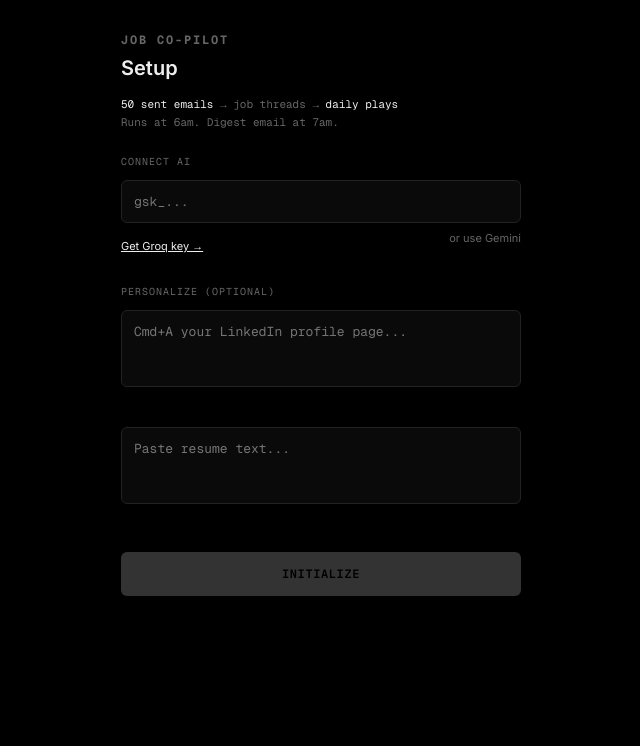
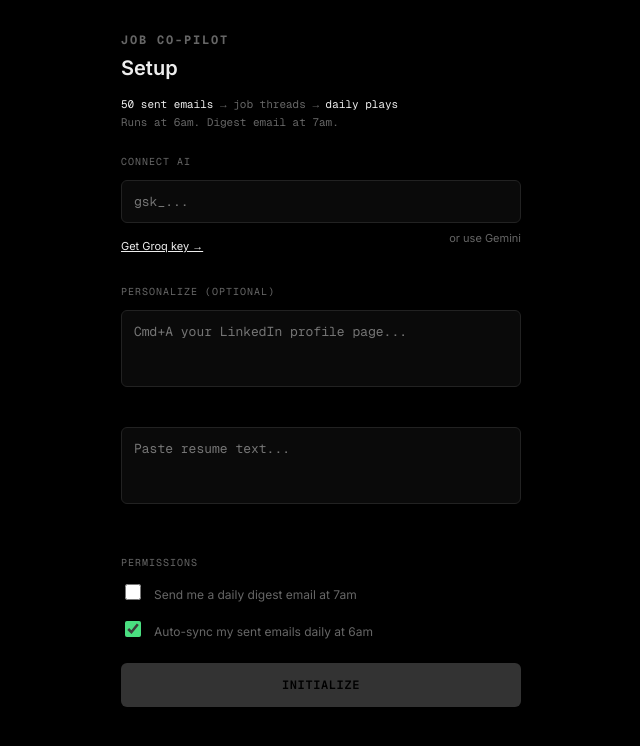
Before and after one commit to aniketh-maddipati/job-search-copilot, a website: page Setup.html in a window 1280 px wide. Shown: the whole page, without its empty margins (319-959 px from the left). Drawn offline with nearby package versions, Linux system fonts and the light colour scheme.

Commit message:
Fix consent triggers, quote parsing

```diff
--- a/Setup.html
+++ b/Setup.html
@@ -119,6 +119,25 @@
     }
 
     .toggle-link:hover { color: var(--text); }
+
+    .consent-row {
+      display: flex;
+      align-items: center;
+      gap: 10px;
+      font-size: 12px;
+      color: var(--mute);
+      margin-bottom: 10px;
+      cursor: pointer;
+    }
+
+    .consent-row input[type="checkbox"] {
+      width: 16px;
+      height: 16px;
+      accent-color: var(--success);
+      cursor: pointer;
+    }
+
+    .consent-row span { flex: 1; }
 
     .hidden { display: none; }
 
@@ -474,12 +493,27 @@
     rows="3"
     placeholder="Paste resume text..."
     oninput="validateContext('resume')"
-    ></textarea>
+  >
+</textarea>
   <div id="resumeStatus" class="input-status"></div>
+
+  <!-- Consent Section -->
+  <div class="section-label">Permissions</div>
+
+  <label class="consent-row">
+    <input type="checkbox" id="consentDigest" onchange="validateInputs()">
+    <span>Send me a daily digest email at 7am</span>
+  </label>
+
+  <label class="consent-row">
+    <input type="checkbox" id="consentSync" checked onchange="validateInputs()">
+    <span>Auto-sync my sent emails daily at 6am</span>
+  </label>
 
   <button id="btnInit" disabled onclick="startSetup()">
     Initialize
   </button>
+
   </div>
 
   <!-- VIEW: Progress -->
@@ -806,6 +840,11 @@
       resume: resumeParsed
     };
 
+    const consent = {
+      digest: document.getElementById('consentDigest').checked,
+      autoSync: document.getElementById('consentSync').checked
+    };
+
     showView('viewProgress');
 
     // Start progress animation
@@ -814,7 +853,7 @@
     google.script.run
       .withSuccessHandler(onSuccess)
       .withFailureHandler(onError)
-      .saveAndInit(keys, context);
+      .saveAndInit(keys, context, consent);
   }
 
   function onSuccess(res) {
```
Also changed, not shown: Code.js (+12 -4 lines). Lines whose indentation alone changed are shown as unchanged.
